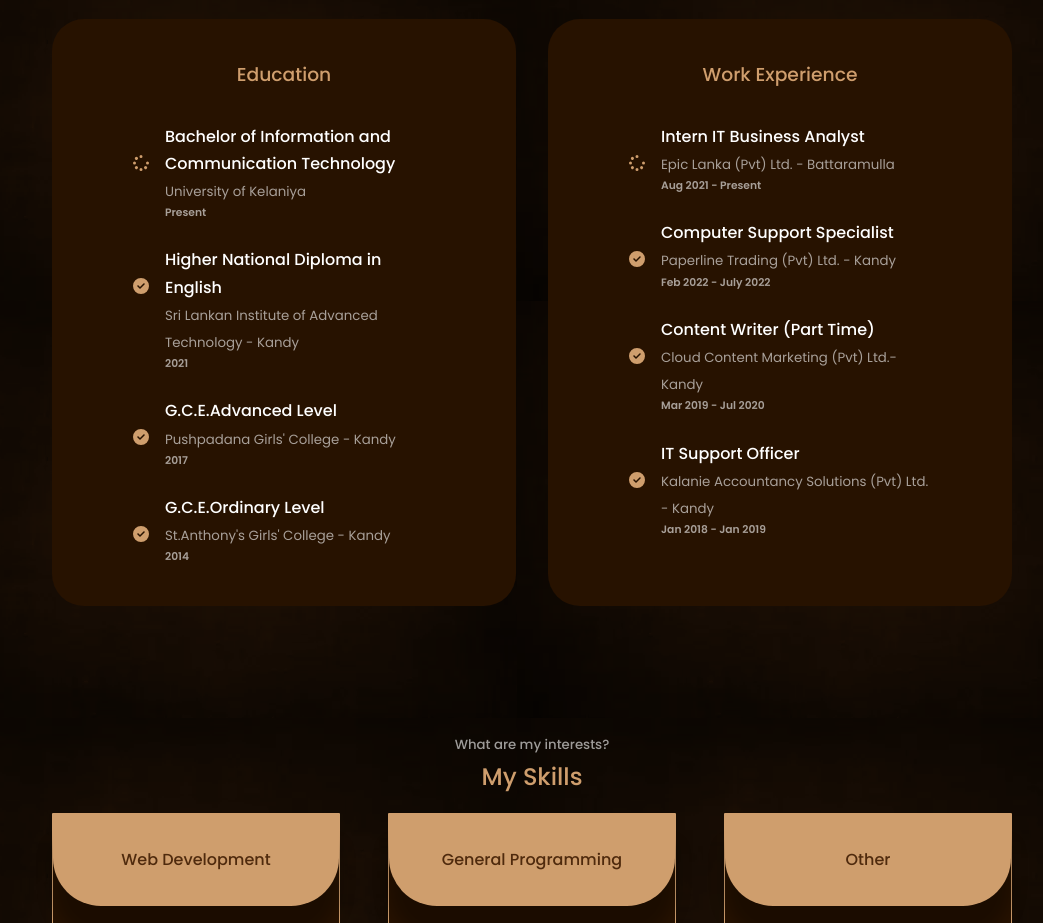
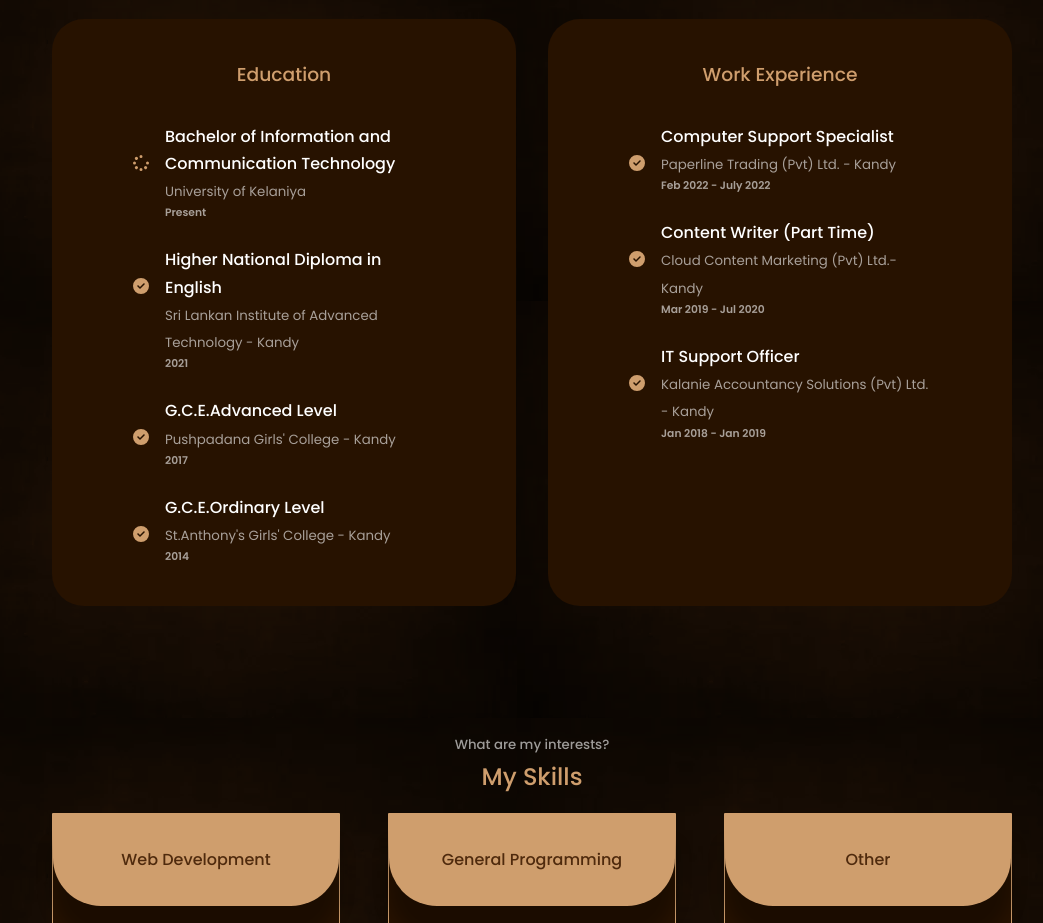
Before and after one commit to HansiKR/HansiPortfolio, a React (Create React App) app: page / in a window 1280 px wide. Shown: the part 1784-2707 px from the top of the page, without its empty margins (108-1151 px from the left). Built offline with nearby package versions, Linux system fonts and the light colour scheme.

Commit message:
Revert "updated intern qualifications"
This reverts commit 69b275d3361f6b9b70a836f9b4e63a7f5df4b94e.

```diff
--- a/src/components/qualifications/Qualifications.jsx
+++ b/src/components/qualifications/Qualifications.jsx
@@ -56,16 +56,6 @@ const Qualifications = () => {
         <div className="qulifications__work">
           <h3>Work Experience</h3>
           <div className="qualifications__content">
-          <article className="qualifications__details">
-              <FontAwesomeIcon icon={faSpinner} className="qualifications__details-icon"></FontAwesomeIcon>
-              <div>
-                <h4>Intern IT Business Analyst</h4>
-                <small className="text-light">
-                  Epic Lanka (Pvt) Ltd. - Battaramulla
-                </small>
-                <h6 className="text-light">Aug 2021 - Present</h6>
-              </div>
-            </article>
             <article className="qualifications__details">
               <FontAwesomeIcon icon={faCircleCheck} className="qualifications__details-icon"></FontAwesomeIcon>
               <div>
```
